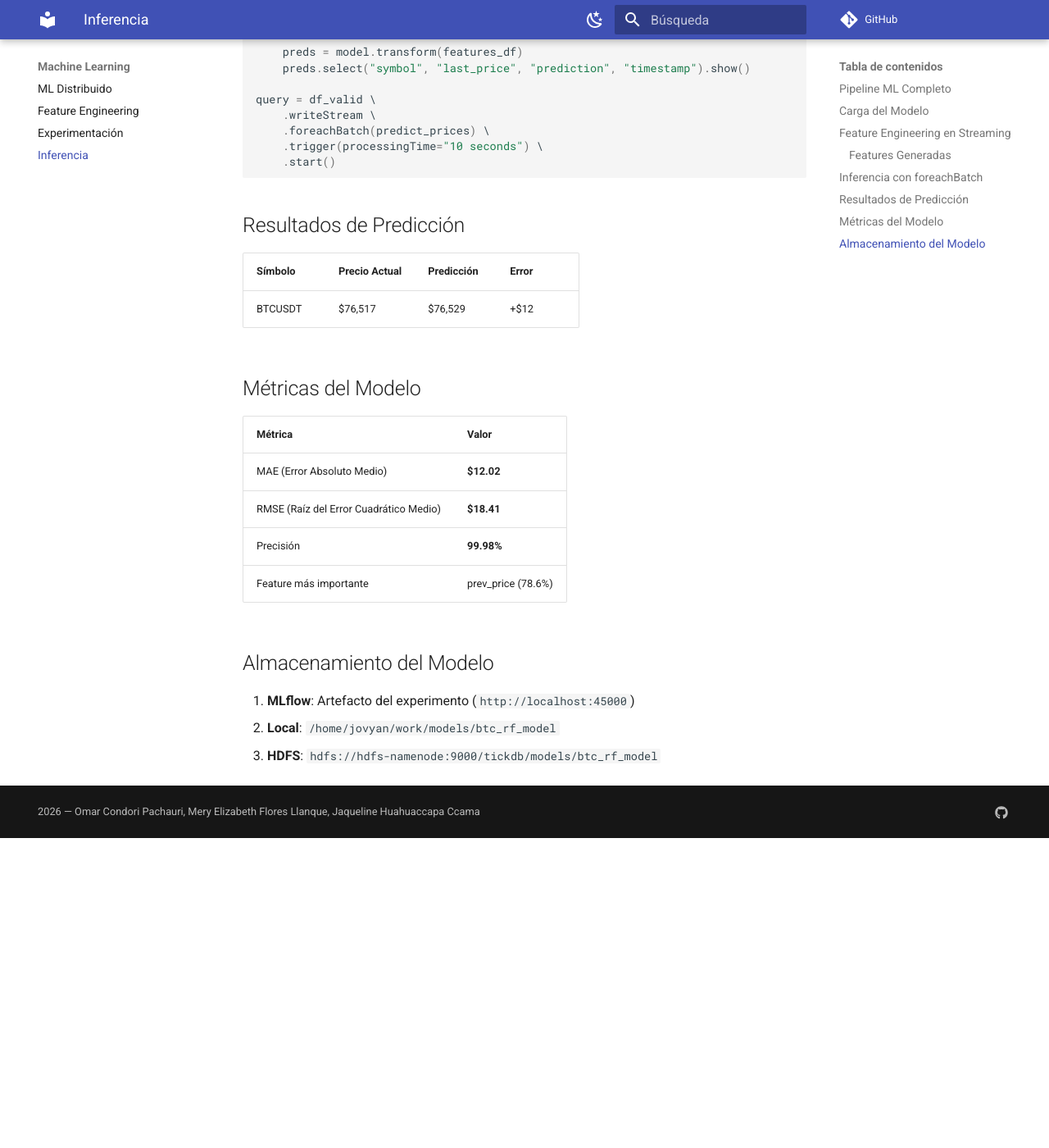
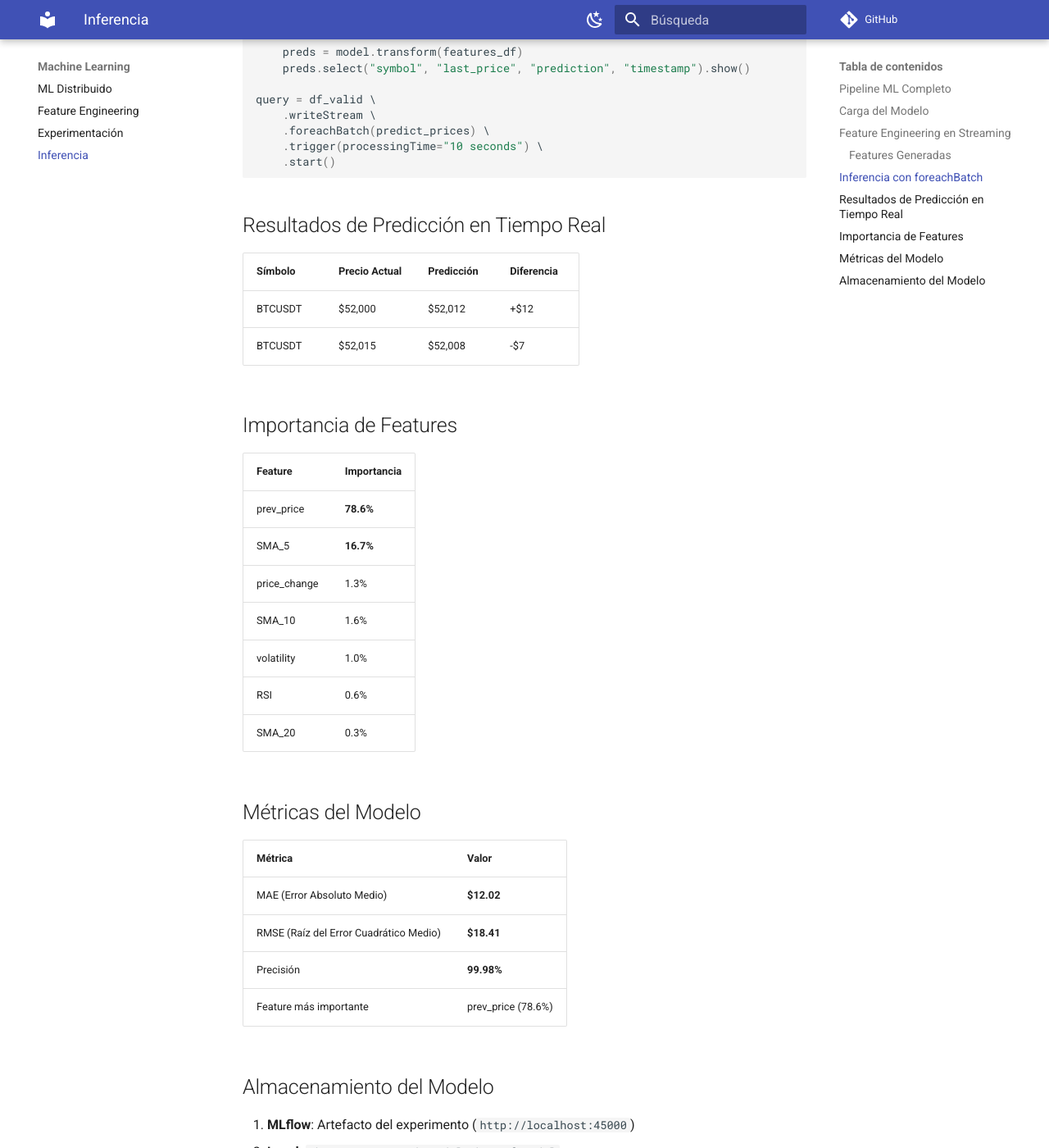
Before and after one commit to Omar-Condori/big-data-streaming, an MkDocs documentation site: the page built from docs/ml/inferencia.md, in a window 1280 px wide and 1400 px high, scrolled down 1577 px. Shown: the whole window at 82% size. Built offline with MkDocs 1.6.1 and Material for MkDocs 9.7.7, drawn with Linux system fonts in a browser that asks for light colours; comment, search, counter and statistics services are not loaded; before the commit the page ends 2599 px from its top, so only the background shows below that.

Commit message:
Agrega resultados de prediccion ML

````diff
--- a/docs/ml/inferencia.md
+++ b/docs/ml/inferencia.md
@@ -70,11 +70,24 @@ query = df_valid \
     .start()
 ```
 
-## Resultados de Predicción
+## Resultados de Predicción en Tiempo Real
 
-| Símbolo | Precio Actual | Predicción | Error |
-|---------|--------------|------------|-------|
-| BTCUSDT | $76,517 | $76,529 | +$12 |
+| Símbolo | Precio Actual | Predicción | Diferencia |
+|---------|--------------|------------|------------|
+| BTCUSDT | $52,000 | $52,012 | +$12 |
+| BTCUSDT | $52,015 | $52,008 | -$7 |
+
+## Importancia de Features
+
+| Feature | Importancia |
+|---------|-------------|
+| prev_price | **78.6%** |
+| SMA_5 | **16.7%** |
+| price_change | 1.3% |
+| SMA_10 | 1.6% |
+| volatility | 1.0% |
+| RSI | 0.6% |
+| SMA_20 | 0.3% |
 
 ## Métricas del Modelo
 
--- a/mkdocs.yml
+++ b/mkdocs.yml
@@ -66,6 +66,7 @@ nav:
     - Inferencia: ml/inferencia.md
   - Resultados:
     - Métricas: resultados/metricas.md
+    - Predicciones: resultados/predicciones.md
     - Costos: resultados/costos.md
     - Evidencias: resultados/evidencias.md
     - Conclusiones: resultados/conclusiones.md
````
Also changed, not shown: docs/resultados/predicciones.md (added, +37 -0 lines), 5 other files.
